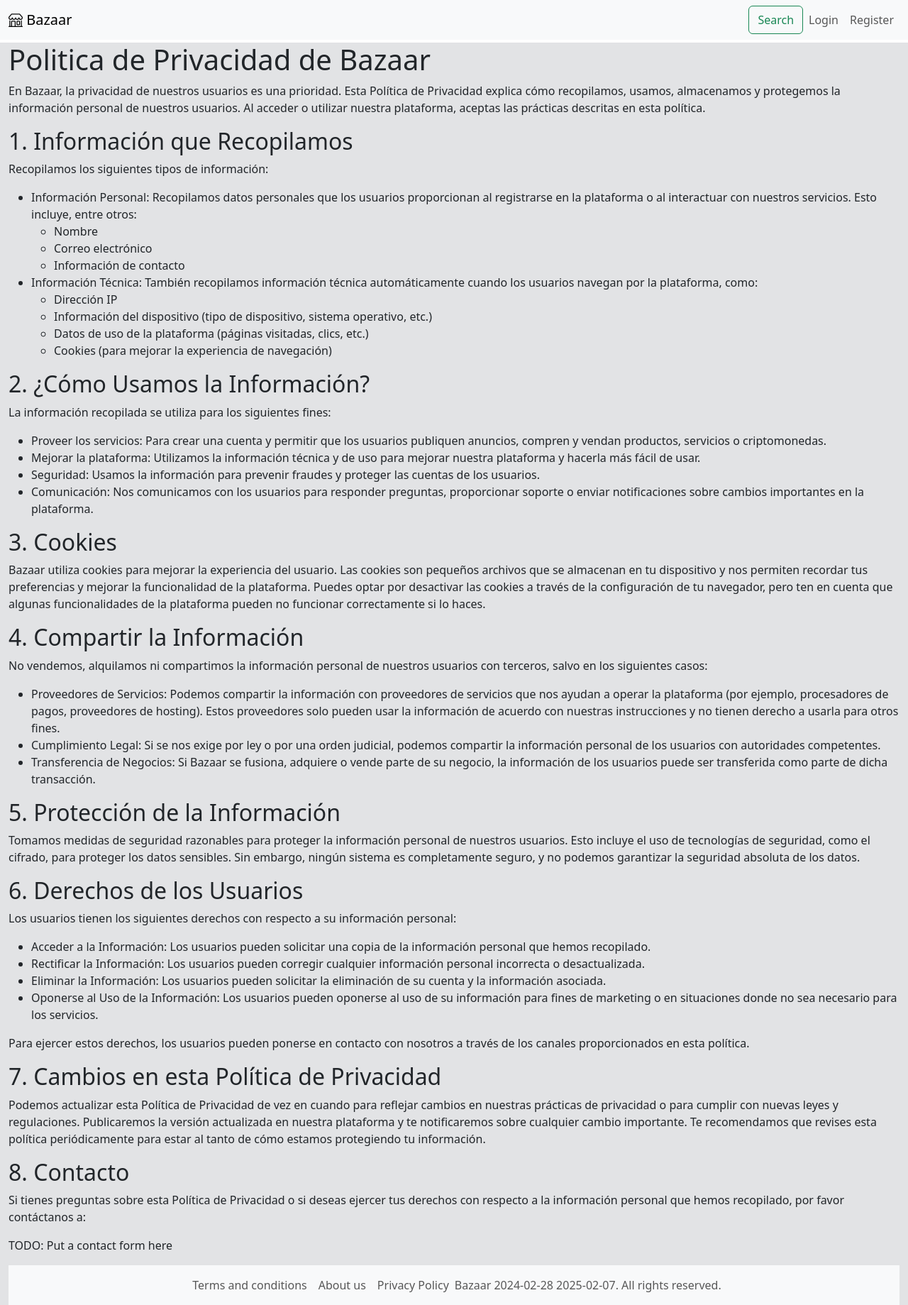
After one commit to arielb0/portfolio, a Django app: page /bazaar/privacy-policy in a window 1280 px wide. The commit adds this page. Shown: the whole page at 71% size. Run offline with Django 4.2, Linux system fonts and the light colour scheme; parts of the project's set-up code (start-up, migrations or seed data) failed here and were passed over; some libraries are stand-ins or nearby versions.

Commit message:
Added about us, privacy policy and term and conditions pages to project

```diff
--- a/accounts/urls.py
+++ b/accounts/urls.py
@@ -24,5 +24,5 @@ urlpatterns = [
     path("email_verification/", TemplateView.as_view(template_name="registration/email_verification.html"), name="email_verification"),
     # API authentication
     path('api/login', ApiLoginView.as_view(), name = 'api_login'),
-    path('api/refresh', RefreshTokenView.as_view(), name = 'api_refresh')
+    path('api/refresh', RefreshTokenView.as_view(), name = 'api_refresh'),
 ]
--- a/bazaar/templates/bazaar/base.html
+++ b/bazaar/templates/bazaar/base.html
@@ -9,7 +9,6 @@
 
 {% block title %}{% block title_prefix %}{% endblock title_prefix %}, Bazaar{% endblock title %}
 
-
 {% block header %}
     {% url "bazaar:home" as header_url %}
     {% include "bazaar/header.html" with url=header_url icon='shop' title='Bazaar' show_user_menu=True %}
@@ -18,7 +17,12 @@
 {% block footer %}
     <div class="navbar navbar-expand bg-body-tertiary">
         <div class="container-fluid justify-content-center">
-            <p class="navbar-text">Bazaar 2024-02-28 {% now "Y-m-d" %}. {% translate "All rights reserved." %}</p>
+            <div class="navbar-nav">
+                <a class="nav-link" href="{% url "bazaar:terms_and_conditions" %}">{% translate "Terms and conditions" %}</a>
+                <a class="nav-link" href="{% url "bazaar:about_us" %}">{% translate "About us" %}</a>
+                <a class="nav-link" href="{% url "bazaar:privacy_policy" %}">{% translate "Privacy Policy" %}</a>
+            </div>
+            <span class="navbar-text">Bazaar 2024-02-28 {% now "Y-m-d" %}. {% translate "All rights reserved." %}</span>
         </div>
     </div>
 {% endblock %}
--- /dev/null
+++ b/bazaar/templates/bazaar/privacy_policy.html
@@ -0,0 +1,179 @@
+{% extends "bazaar/base.html" %}
+
+{% block title %}Politica de Privacidad de Bazaar{% endblock  %}
+
+{% block main %}
+<h1>Politica de Privacidad de Bazaar</h1>
+
+<p>
+    En Bazaar, la privacidad de nuestros usuarios es una prioridad.
+    Esta Política de Privacidad explica cómo recopilamos, usamos,
+    almacenamos y protegemos la información personal de nuestros
+    usuarios. Al acceder o utilizar nuestra plataforma, aceptas
+    las prácticas descritas en esta política.
+</p>
+
+<h2>1. Información que Recopilamos</h2>
+
+<p>Recopilamos los siguientes tipos de información:</p>
+
+<ul>
+    <li>
+        Información Personal: Recopilamos datos personales
+        que los usuarios proporcionan al registrarse en la
+        plataforma o al interactuar con nuestros servicios.
+        Esto incluye, entre otros:
+        <ul>
+            <li>Nombre</li>
+            <li>Correo electrónico</li>
+            <li>Información de contacto</li>
+        </ul>
+    </li>
+    <li>
+        Información Técnica: También recopilamos información técnica
+        automáticamente cuando los usuarios navegan por la plataforma, como:
+        <ul>
+            <li>Dirección IP</li>
+            <li>
+                Información del dispositivo (tipo de dispositivo, sistema
+                operativo, etc.)
+            </li>
+            <li>
+                Datos de uso de la plataforma (páginas visitadas, clics, etc.)
+            </li>
+            <li>Cookies (para mejorar la experiencia de navegación)</li>
+        </ul>
+    </li>
+</ul>
+
+<h2>2. ¿Cómo Usamos la Información?</h2>
+
+<p>La información recopilada se utiliza para los siguientes fines:</p>
+
+<ul>
+    <li>
+        Proveer los servicios: Para crear una cuenta y permitir que los
+        usuarios publiquen anuncios, compren y vendan productos, servicios
+        o criptomonedas.
+    </li>
+    <li>
+        Mejorar la plataforma: Utilizamos la información técnica y de uso
+        para mejorar nuestra plataforma y hacerla más fácil de usar.
+    </li>
+    <li>
+        Seguridad: Usamos la información para prevenir fraudes y proteger
+        las cuentas de los usuarios.
+    </li>
+    <li>
+        Comunicación: Nos comunicamos con los usuarios para responder
+        preguntas, proporcionar soporte o enviar notificaciones sobre
+        cambios importantes en la plataforma.
+    </li>
+</ul>
+
+<h2>3. Cookies</h2>
+
+<p>
+    Bazaar utiliza cookies para mejorar la experiencia del usuario.
+    Las cookies son pequeños archivos que se almacenan en tu dispositivo
+     y nos permiten recordar tus preferencias y mejorar la funcionalidad
+     de la plataforma. Puedes optar por desactivar las cookies a
+     través de la configuración de tu navegador, pero ten en cuenta
+     que algunas funcionalidades de la plataforma pueden no funcionar
+     correctamente si lo haces.
+</p>
+
+<h2>4. Compartir la Información</h2>
+
+<p>
+    No vendemos, alquilamos ni compartimos la información personal de
+    nuestros usuarios con terceros, salvo en los siguientes casos:
+</p>
+
+<ul>
+    <li>
+        Proveedores de Servicios: Podemos compartir la información
+        con proveedores de servicios que nos ayudan a operar la
+        plataforma (por ejemplo, procesadores de pagos, proveedores
+        de hosting). Estos proveedores solo pueden usar la información
+        de acuerdo con nuestras instrucciones y no tienen derecho a
+        usarla para otros fines.
+    </li>
+    <li>
+        Cumplimiento Legal: Si se nos exige por ley o por una orden
+        judicial, podemos compartir la información personal de los
+        usuarios con autoridades competentes.
+    </li>
+    <li>
+        Transferencia de Negocios: Si Bazaar se fusiona, adquiere
+        o vende parte de su negocio, la información de los usuarios
+        puede ser transferida como parte de dicha transacción.
+    </li>
+</ul>
+
+<h2>5. Protección de la Información</h2>
+
+<p>
+    Tomamos medidas de seguridad razonables para proteger la
+    información personal de nuestros usuarios. Esto incluye el
+    uso de tecnologías de seguridad, como el cifrado, para
+    proteger los datos sensibles. Sin embargo, ningún sistema
+    es completamente seguro, y no podemos garantizar la
+    seguridad absoluta de los datos.
+</p>
+
+<h2>6. Derechos de los Usuarios</h2>
+
+<p>
+    Los usuarios tienen los siguientes derechos con respecto a su información
+    personal:
+</p>
+
+<ul>
+    <li>
+        Acceder a la Información: Los usuarios pueden solicitar una copia de
+        la información personal que hemos recopilado.
+    </li>
+    <li>
+        Rectificar la Información: Los usuarios pueden corregir cualquier
+        información personal incorrecta o desactualizada.
+    </li>
+    <li>
+        Eliminar la Información: Los usuarios pueden solicitar la
+        eliminación de su cuenta y la información asociada.
+    </li>
+    <li>
+        Oponerse al Uso de la Información: Los usuarios pueden
+        oponerse al uso de su información para fines de marketing
+        o en situaciones donde no sea necesario para los servicios.
+    </li>
+</ul>
+
+<p>
+    Para ejercer estos derechos, los usuarios pueden ponerse en
+    contacto con nosotros a través de los canales proporcionados
+    en esta política.
+</p>
+
+<h2>7. Cambios en esta Política de Privacidad</h2>
+
+<p>
+    Podemos actualizar esta Política de Privacidad de vez en cuando
+    para reflejar cambios en nuestras prácticas de privacidad o para
+    cumplir con nuevas leyes y regulaciones. Publicaremos la versión
+    actualizada en nuestra plataforma y te notificaremos sobre
+    cualquier cambio importante. Te recomendamos que revises esta
+    política periódicamente para estar al tanto de cómo estamos
+    protegiendo tu información.
+</p>
+
+<h2>8. Contacto</h2>
+
+<p>
+    Si tienes preguntas sobre esta Política de Privacidad o si
+    deseas ejercer tus derechos con respecto a la información
+    personal que hemos recopilado, por favor contáctanos a:
+</p>
+
+<p>TODO: Put a contact form here</p>
+{% endblock %}
--- a/bazaar/templates/bazaar/report_detail.html
+++ b/bazaar/templates/bazaar/report_detail.html
@@ -5,7 +5,7 @@
 {% block title_prefix %}{% translate "Report detail" %}{% endblock %}
 
 {% block main %}
-    <h1>"{{ object.ad.title | capfirst }}"{% translate " ad is marked as " %}"{{ object.get_reason | lower }}"</h1>
+    <h1>"{{ object.ad.title | capfirst }}"{% translate " ad is reported as " %}"{{ object.get_reason | lower }}"</h1>
     <p>{{ object.date }}</p>
     <p>{{ object.description }}</p>
     <p>{% translate "Options" %}:</p>
--- a/bazaar/urls.py
+++ b/bazaar/urls.py
@@ -4,7 +4,7 @@ from .views import CreateCategory, DetailCategory, UpdateCategory, DeleteCategor
 from .views import CreateAd, DetailAd, UpdateAd, DeleteAd, ListAd, UpdateAdStatus, ListPendingAd, ListRejectedAd
 from .views import CreateReport, DetailReport, UpdateReport, DeleteReport, ListReport
 from .views import DetailProfile, UpdateProfile
-from .views import Home
+from .views import Home, TermsAndConditions, AboutUs, PrivacyPolicy
 from .views import UpdateUserProfile
 from django.contrib.auth.views import PasswordChangeView
 from django.urls import reverse_lazy
@@ -39,5 +39,8 @@ urlpatterns = [
     path('profile/update', UpdateProfile.as_view(), name = 'profile_update'),
     path('user/update', UpdateUserProfile.as_view(), name='profile_user_update'),
     path('password/update', PasswordChangeView.as_view(success_url = reverse_lazy('bazaar:profile_detail'), template_name = 'bazaar/profile_form.html'), name = 'profile_password_update'),
-    path('', Home.as_view(), name='home')
+    path('', Home.as_view(), name='home'),
+    path('terms-and-conditions', TermsAndConditions.as_view(), name='terms_and_conditions'),
+    path('about-us', AboutUs.as_view(), name='about_us'),
+    path('privacy-policy', PrivacyPolicy.as_view(), name='privacy_policy')
 ]
--- a/bazaar/views.py
+++ b/bazaar/views.py
@@ -431,3 +431,12 @@ class Home(TemplateView):
         context = get_simple_search_form(context)
 
         return context
+
+class TermsAndConditions(TemplateView):
+    template_name = 'bazaar/terms_and_conditions.html'
+
+class AboutUs(TemplateView):
+    template_name = 'bazaar/about_us.html'
+
+class PrivacyPolicy(TemplateView):
+    template_name = 'bazaar/privacy_policy.html'
--- a/templates/action_label.html
+++ b/templates/action_label.html
@@ -1,2 +1,3 @@
 {% load i18n %}
+
 {% if object.pk %}{% translate "Update" %}{% else %}{% translate "Create" %}{% endif %}
--- a/templates/base.html
+++ b/templates/base.html
@@ -13,6 +13,9 @@
     <link rel="canonical" href="https://scullsuite.com/" />
     <meta name='description' content="{% block page_description %}{% translate "Scull Suite, applications to make your life easier" %}{% endblock %}">
     <title>{% block title %}{% endblock %}</title>
+    <!--To monetize my site-->
+    <script async src="https://pagead2.googlesyndication.com/pagead/js/adsbygoogle.js?client=ca-pub-8728947711978649"
+     crossorigin="anonymous"></script>
 </head>
 <body>
     <div class="container-fluid bg-secondary-subtle">
```
Also changed, not shown: bazaar/templates/bazaar/about_us.html (added, +83 -0 lines), bazaar/templates/bazaar/terms_and_conditions.html (added, +185 -0 lines), accounts/views.py (line endings or trailing spaces), locale/es/LC_MESSAGES/django.po, 1 other file.
